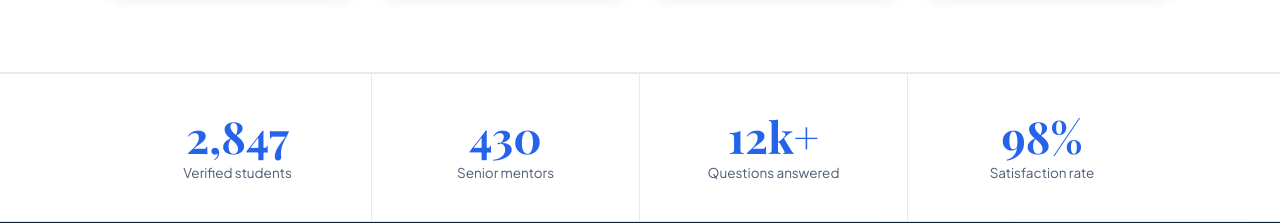
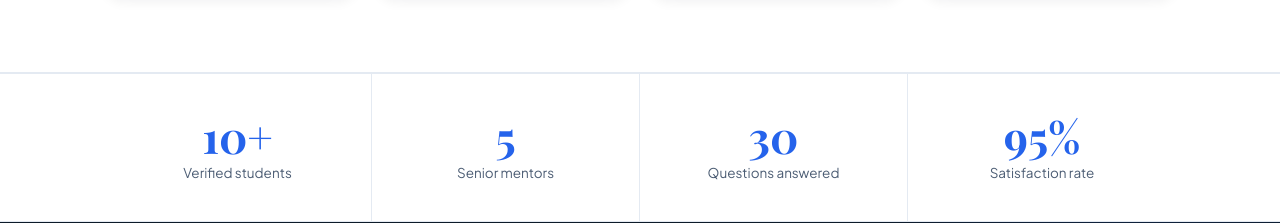
Before and after one commit to SamiullahGit/Peer_Bridge_S, a React (Vite) app in the folder frontend/: page / in a window 1280 px wide. Shown: the part 1155-1378 px from the top of the page. Built offline with nearby package versions, Linux system fonts and the light colour scheme; no server answers; a web font is replaced by a local one.

Commit message:
Update Landing.jsx

```diff
--- a/frontend/src/pages/Landing.jsx
+++ b/frontend/src/pages/Landing.jsx
@@ -181,10 +181,10 @@ export default function Landing() {
       {/* ── STATS ───────────────────────────────────────────── */}
       <div className="stats-strip">
         <div className="stats-inner">
-          <Stat n="2,847" label="Verified students"  emClass=""        />
-          <Stat n="430"    label="Senior mentors"      emClass="d1"     />
-          <Stat n="12k+"   label="Questions answered"  emClass="d2"     />
-          <Stat n="98%"    label="Satisfaction rate"   emClass="d3"     />
+          <Stat n="10+" label="Verified students"  emClass=""        />
+          <Stat n="5"    label="Senior mentors"      emClass="d1"     />
+          <Stat n="30"   label="Questions answered"  emClass="d2"     />
+          <Stat n="95%"    label="Satisfaction rate"   emClass="d3"     />
         </div>
       </div>
 
```
